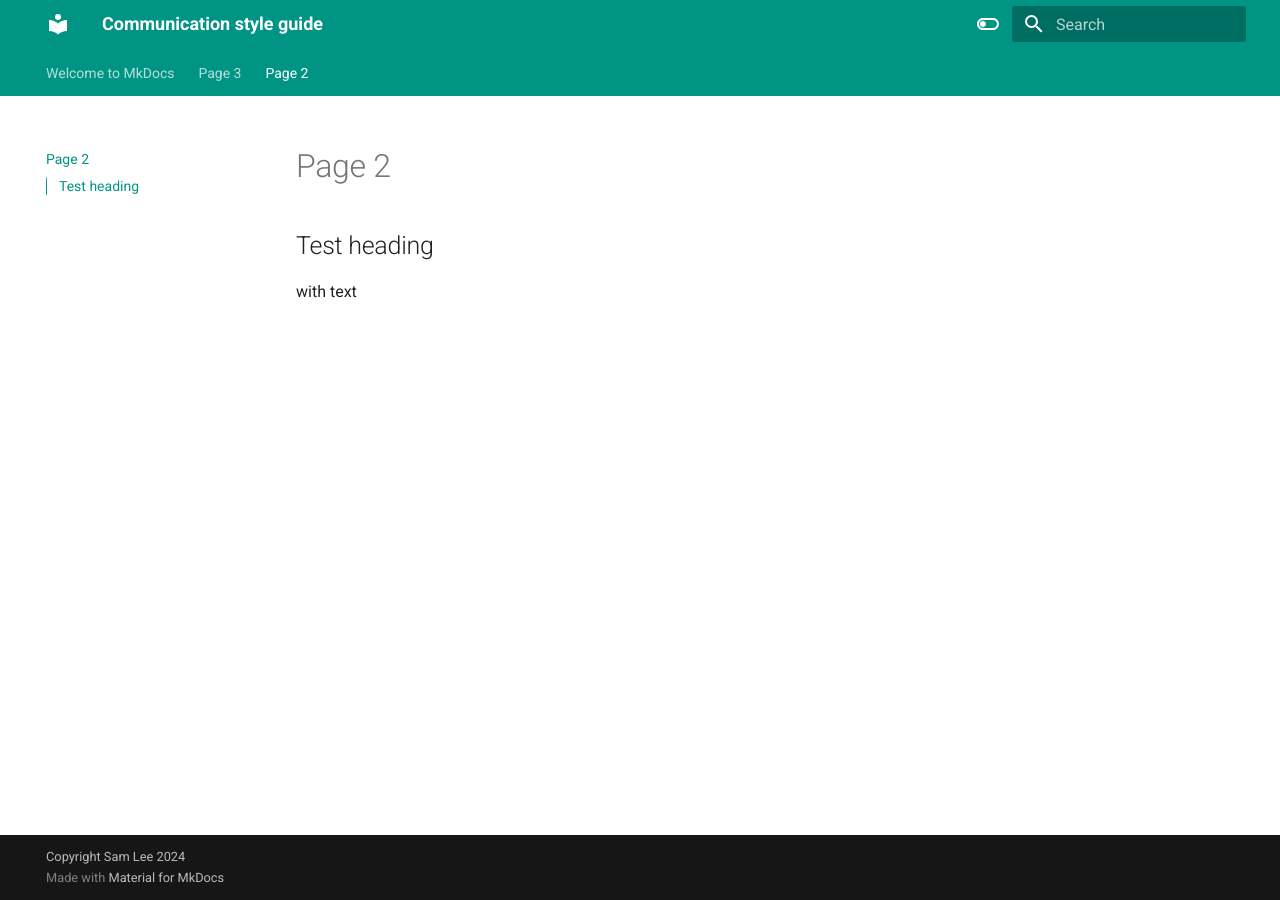
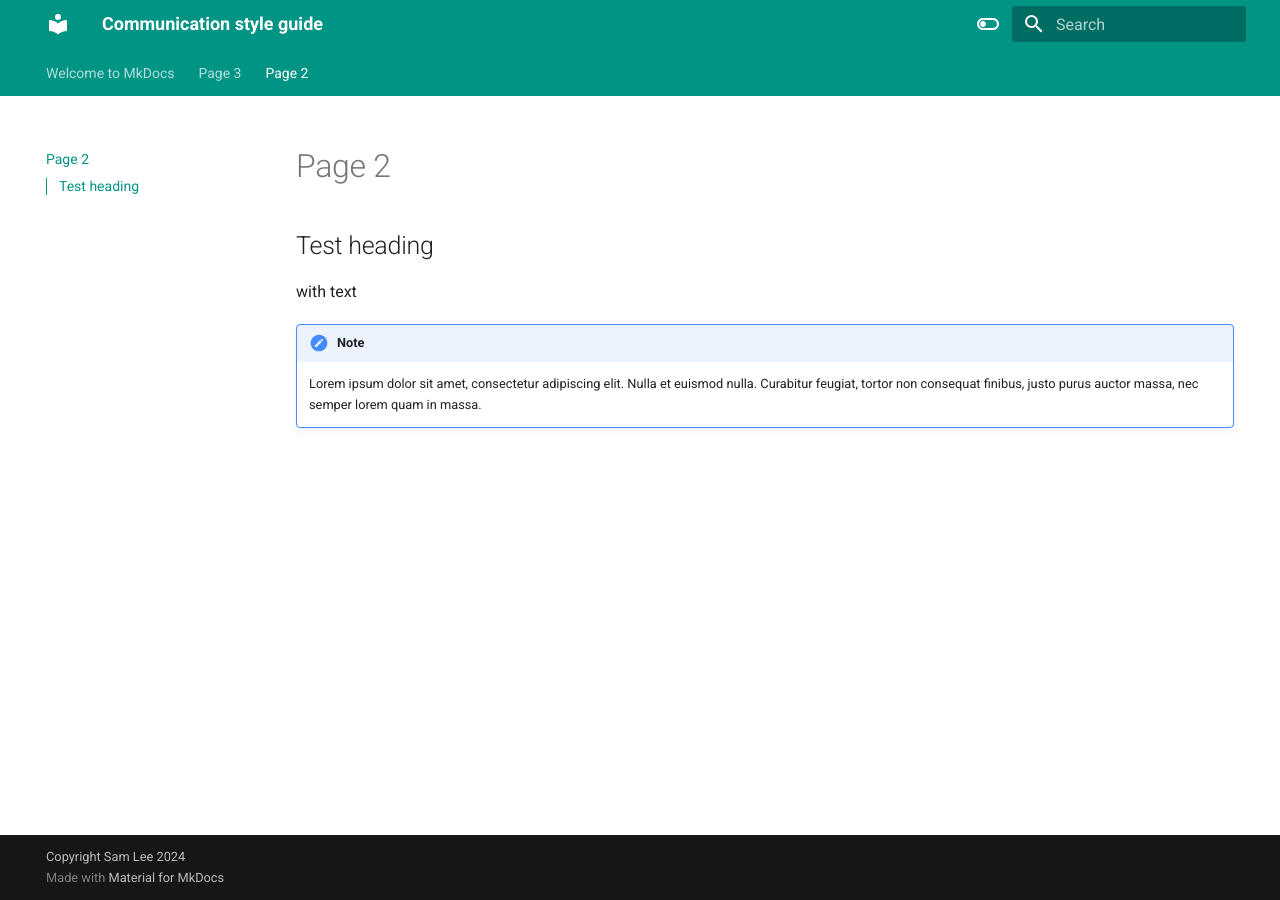
Before and after one commit to SamLee77/Communication-guide, an MkDocs documentation site: the page built from docs/page2.md, in a window 1280 px wide. Built offline with MkDocs 1.6.1 and Material for MkDocs 9.7.7, drawn with Linux system fonts in a browser that asks for light colours.

Commit message:
updated mkdocs

```diff
--- a/docs/page2.md
+++ b/docs/page2.md
@@ -3,3 +3,9 @@
 ## Test heading
 
 with text
+
+!!! note
+
+    Lorem ipsum dolor sit amet, consectetur adipiscing elit. Nulla et euismod
+    nulla. Curabitur feugiat, tortor non consequat finibus, justo purus auctor
+    massa, nec semper lorem quam in massa.
--- a/mkdocs.yml
+++ b/mkdocs.yml
@@ -26,5 +26,10 @@
       primary: teal
       accent: lime
 
+markdown_extensions:
+  - admonition
+  - pymdownx.details
+  - pymdownx.superfences
+
 copyright:
   Copyright Sam Lee 2024
```
